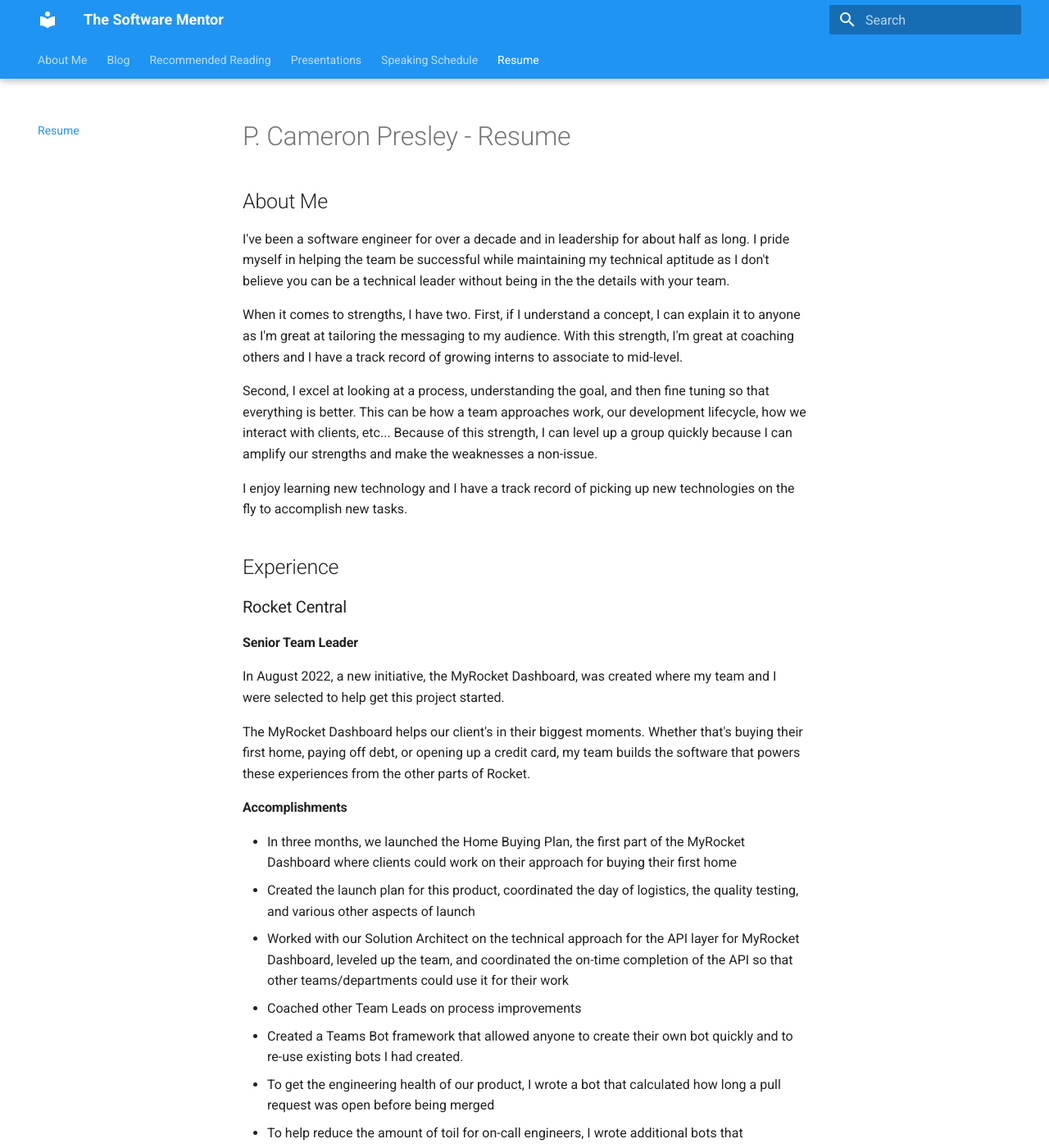
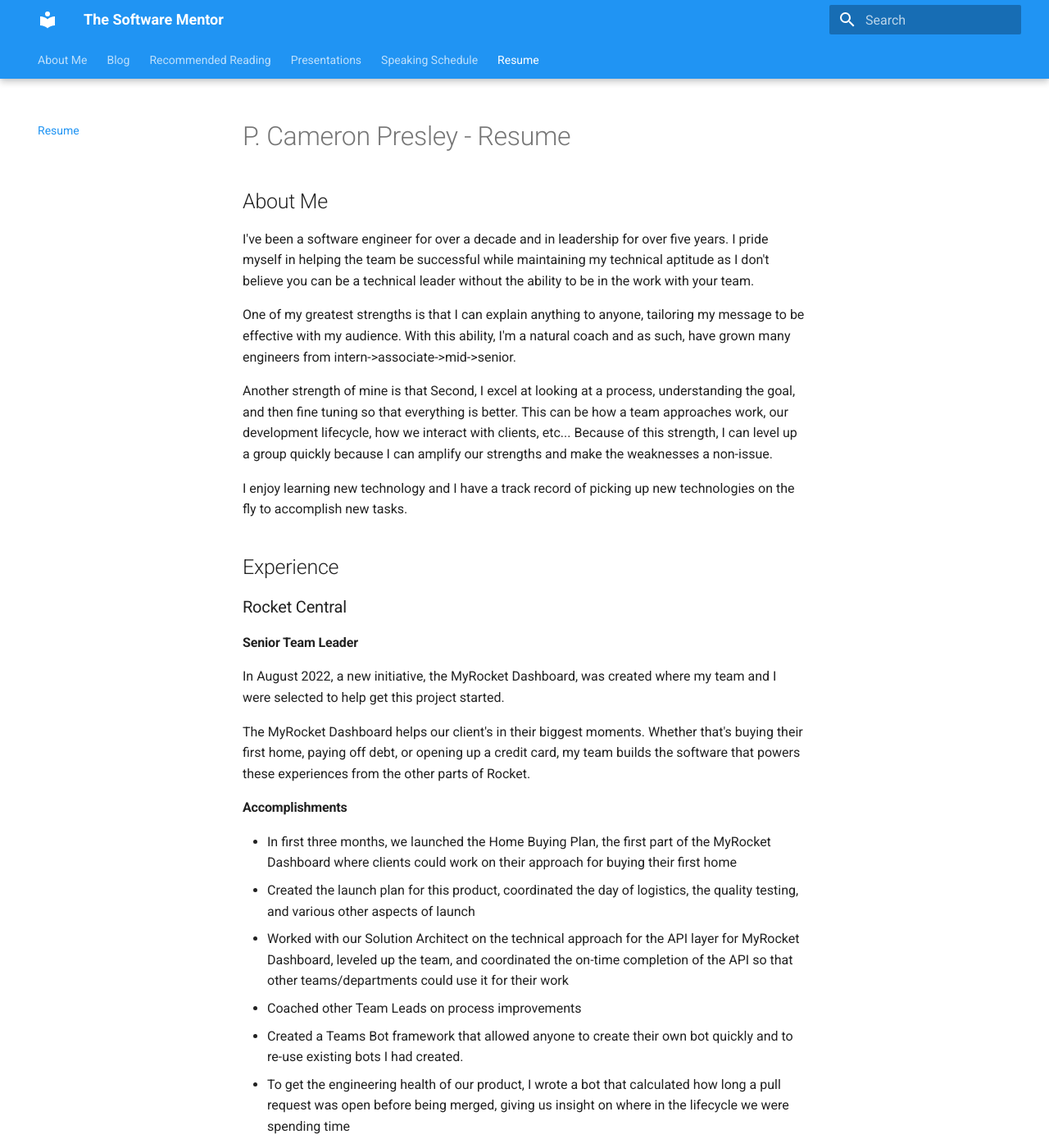
Before and after one commit to cameronpresley/blog, an MkDocs documentation site: the page built from docs/resume.md, in a window 1280 px wide and 1400 px high. Shown: the whole window at 82% size. Built offline with MkDocs 1.6.1 and Material for MkDocs 9.7.7, drawn with Linux system fonts in a browser that asks for light colours; some of the changed text lies outside the part shown.

Commit message:
Cleaned up the intro

```diff
--- a/docs/resume.md
+++ b/docs/resume.md
@@ -2,11 +2,11 @@
 
 ## About Me
 
-I've been a software engineer for over a decade and in leadership for about half as long. I pride myself in helping the team be successful while maintaining my technical aptitude as I don't believe you can be a technical leader without being in the the details with your team.
+I've been a software engineer for over a decade and in leadership for over five years. I pride myself in helping the team be successful while maintaining my technical aptitude as I don't believe you can be a technical leader without the ability to be in the work with your team.
 
-When it comes to strengths, I have two. First, if I understand a concept, I can explain it to anyone as I'm great at tailoring the messaging to my audience. With this strength, I'm great at coaching others and I have a track record of growing interns to associate to mid-level.
+One of my greatest strengths is that I can explain anything to anyone, tailoring my message to be effective with my audience. With this ability, I'm a natural coach and as such, have grown many engineers from intern->associate->mid->senior.
 
-Second, I excel at looking at a process, understanding the goal, and then fine tuning so that everything is better. This can be how a team approaches work, our development lifecycle, how we interact with clients, etc... Because of this strength, I can level up a group quickly because I can amplify our strengths and make the weaknesses a non-issue.
+Another strength of mine is that Second, I excel at looking at a process, understanding the goal, and then fine tuning so that everything is better. This can be how a team approaches work, our development lifecycle, how we interact with clients, etc... Because of this strength, I can level up a group quickly because I can amplify our strengths and make the weaknesses a non-issue.
 
 I enjoy learning new technology and I have a track record of picking up new technologies on the fly to accomplish new tasks.
 
@@ -21,12 +21,12 @@
 
 
 #### Accomplishments
-- In three months, we launched the Home Buying Plan, the first part of the MyRocket Dashboard where clients could work on their approach for buying their first home
+- In first three months, we launched the Home Buying Plan, the first part of the MyRocket Dashboard where clients could work on their approach for buying their first home
 - Created the launch plan for this product, coordinated the day of logistics, the quality testing, and various other aspects of launch
 - Worked with our Solution Architect on the technical approach for the API layer for MyRocket Dashboard, leveled up the team, and coordinated the on-time completion of the API so that other teams/departments could use it for their work
 - Coached other Team Leads on process improvements
 - Created a Teams Bot framework that allowed anyone to create their own bot quickly and to re-use existing bots I had created.
-- To get the engineering health of our product, I wrote a bot that calculated how long a pull request was open before being merged
+- To get the engineering health of our product, I wrote a bot that calculated how long a pull request was open before being merged, giving us insight on where in the lifecycle we were spending time
 - To help reduce the amount of toil for on-call engineers, I wrote additional bots that automated stand-ups, daily checklists, and production deployments
 - To help our department feel closer, I created a bot that would pair members of the department together to get a coffee and converse
 - Interviewed Software Engineer and Team Leader candidates
@@ -48,8 +48,9 @@
 - To help fellow team leads to problem solve, I created TL Office Hours where we could bring up concerns and workshop solutions together
 - Coached the team to be comfortable with production support by showing them firsthand, supporting their mistakes, and teaching how to document fixes
 - Coached my product owner on vertical slicing, feature flags, and how we could ship more frequently
-- Repaired relationships and adjusted the reputation that the team had from before
+- Repaired relationships and adjusted the reputation that the team had from before, improving our effectiveness and teams willing to work with us
 - To catch production issues faster, I created Data Quality scripts that would flag problematic loans before they would impact production so that we could fix it.
+- In order to know the team and grow individuals, I develop coaching plans, helping team members find the right spot, and overall, help everyone be successful
 
 ### SentryOne
 #### Staff Software Engineer
```
